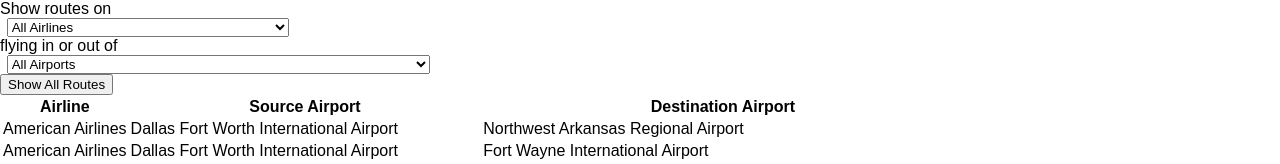
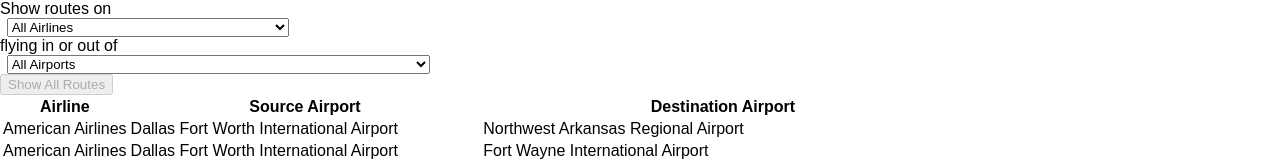
Before and after one commit to svetlanabrennan/airlines_routes_app, a React (Create React App) app: page / in a window 1280 px wide. Shown: the part 178-342 px from the top of the page. Built offline with nearby package versions, Linux system fonts and the light colour scheme.

Commit message:
Added disable empty options

```diff
--- a/src/App.js
+++ b/src/App.js
@@ -94,6 +94,9 @@ const App = () => {
     setAirport("all");
   }
 
+  const defaultSelected = airline === "all" && airport === "all";
+
+
   // console.log(combinedAirlines)
   console.log(airline, airport)
 
@@ -116,7 +119,6 @@ const App = () => {
           title={"All Airlines"}
           onSelect={handleAirline}
           value={airline}
-          selected={airline}
         />
 
           flying in or out of
@@ -128,12 +130,11 @@ const App = () => {
           title={"All Airports"}
           onSelect={handleAirport}
           value={airport}
-          selected={airport}
         />
 
       </div>
 
-      <button onClick={clearFilters}>Show All Routes</button>
+      <button onClick={clearFilters} disabled={defaultSelected}>Show All Routes</button>
 
       <Table columns={columns} rows={filteredRoutes} format={formatValue} />
     </div >
```
